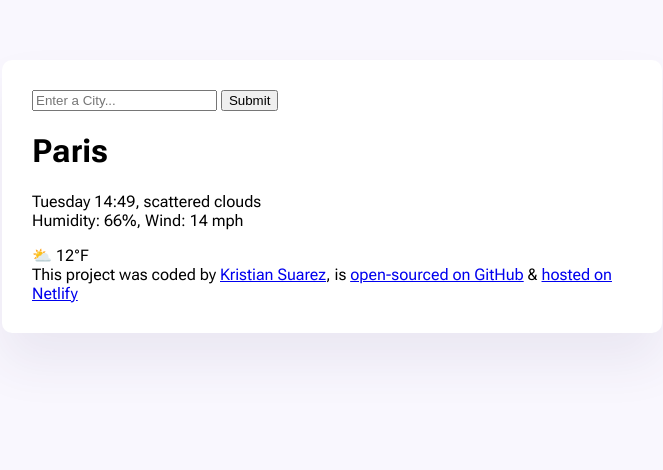
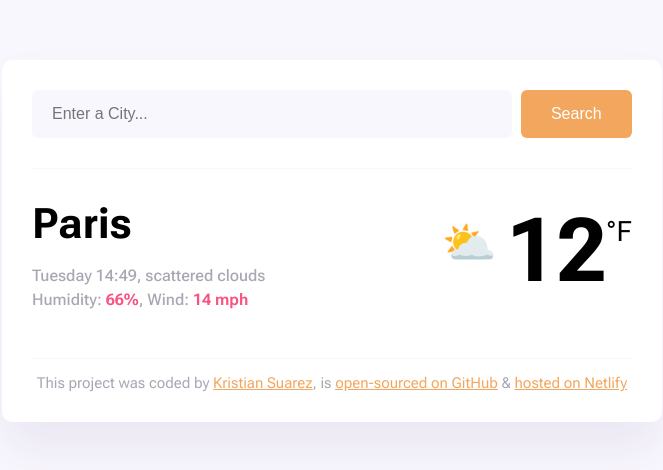
Before and after one commit to ksuarez032025/SheCodes-Plus---Weather-App, a plain HTML site: page index.html in a window 1280 px wide. Shown: the whole page, without its empty margins (308-971 px from the left). Drawn offline with Linux system fonts and the light colour scheme.

Commit message:
Added Basic CSS

```diff
--- a/index.html
+++ b/index.html
@@ -13,28 +13,31 @@
 <body>
   <div class="weather-app">
     <header>
-      <form>
-        <input type="search" placeholder="Enter a City..." required />
-        <input type="submit" calue="search" />
+      <form class="search-form">
+        <input type="search" placeholder="Enter a City..." required class="search-form-input" />
+        <input type="submit" value="Search" class="search-form-button" />
       </form>
 
     </header>
 
     <main>
+      <div class="weather-app-data">
         <div>
-        <h1>
+          <h1 class="weather-app-city">
             Paris
           </h1>
-        <p>
+          <p class="weather-app-details">
             Tuesday 14:49, scattered clouds
             <br />
-          Humidity: 66%, Wind: 14 mph
+            Humidity: <strong>66%</strong>, Wind: <strong>14 mph</strong>
           </p>
         </div>
-      <div>
-        ⛅ 12°F
+        <div class="weather-app-temp">
+          <div class="weather-app-icon">⛅</div>
+          <div class="weather-app-value">12</div>
+          <div class="weather-app-unit">°F</div>
         </div>
-
+      </div>
     </main>
 
     <footer>
--- a/src/style.css
+++ b/src/style.css
@@ -1,6 +1,15 @@
 body {
   background: #f9f7fe;
   font-family: "Roboto Flex", sans-serif;
+}
+
+a {
+  color: #f3a65e;
+}
+
+header {
+  border-bottom: 1px solid #f9f7fe;
+  padding-bottom: 30px;
 }
 
 .weather-app {
@@ -11,3 +20,78 @@ body {
   border-radius: 10px;
   box-shadow: 0 30px 50px rgba(65, 50, 100, 0.08);
 }
+
+.search-form-input {
+  background-color: #f9f7fe;
+  border: none;
+  border-radius: 6px;
+  width: 80%;
+  color: #385170;
+  font-size: 16px;
+  padding: 15px 20px;
+}
+
+.search-form-button {
+  background-color: #f3a65e;
+  padding: 15px 30px;
+  border: none;
+  font-size: 16px;
+  margin-left: 5px;
+  border-radius: 6px;
+  color: white;
+}
+
+main {
+  padding: 30px 0;
+}
+
+.weather-app-data {
+  display: flex;
+  justify-content: space-between;
+}
+
+.weather-app-city {
+  font-size: 42px;
+  font-weight: 700;
+  margin: 0;
+}
+
+.weather-app-details {
+  color: rgba(39, 33, 66, 0.4);
+  font-size: 16px;
+  font-weight: 500;
+  line-height: 24px;
+}
+
+.weather-app-details strong {
+  color: #f65282;
+  font-weight: 650;
+}
+
+.weather-app-temp {
+  display: flex;
+}
+
+.weather-app-icon {
+  font-size: 44px;
+  margin-top: 18px;
+}
+
+.weather-app-value {
+  font-size: 88px;
+  font-weight: bold;
+  margin-left: 10px;
+}
+
+.weather-app-unit {
+  font-size: 28px;
+  margin-top: 16px;
+}
+
+footer {
+  border-top: 1px solid #f9f7fe;
+  padding-top: 15px;
+  text-align: center;
+  font-size: 15px;
+  color: rgba(39, 33, 66, 0.4);
+}
```
Lines whose indentation alone changed are shown as unchanged.
